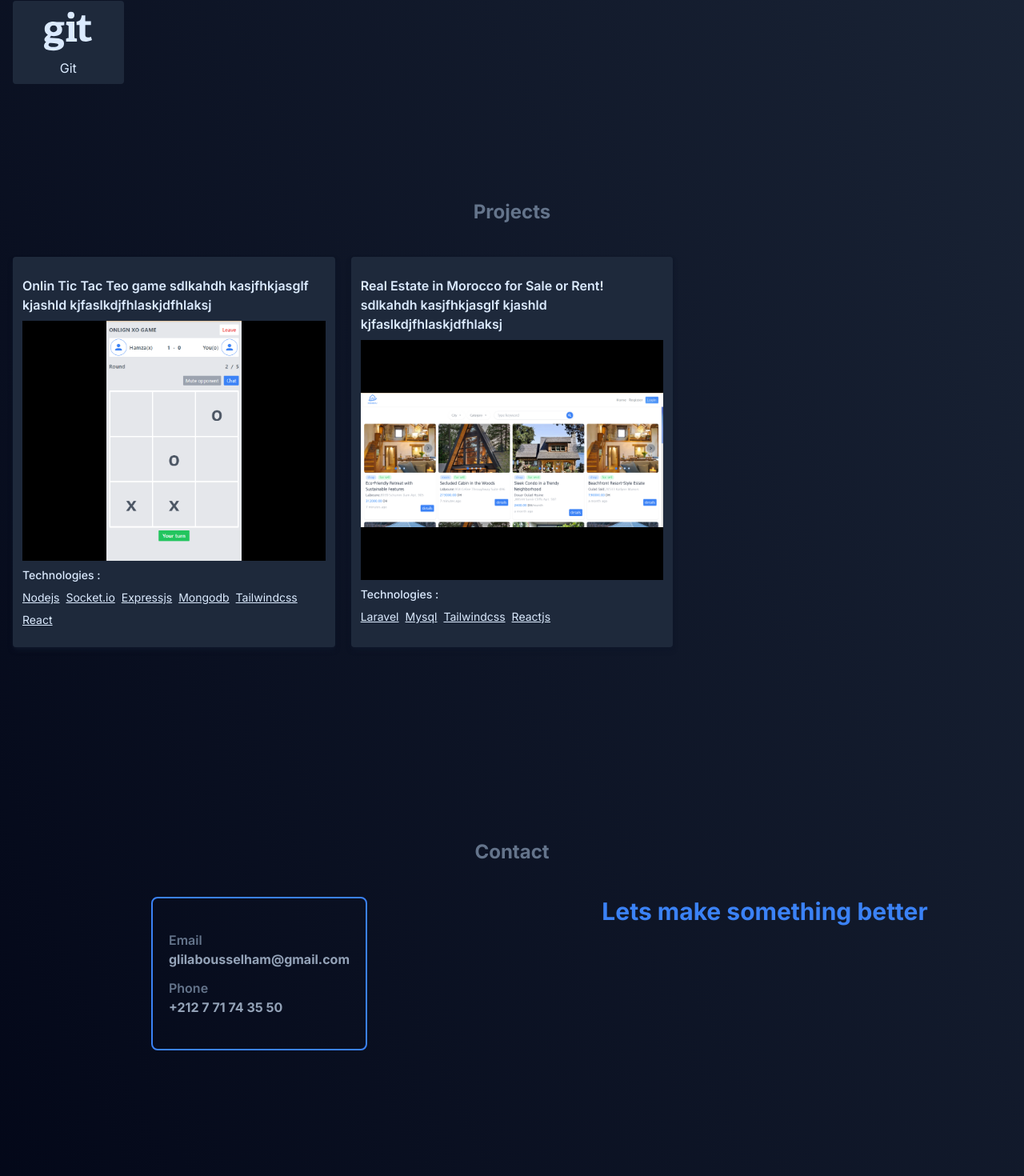
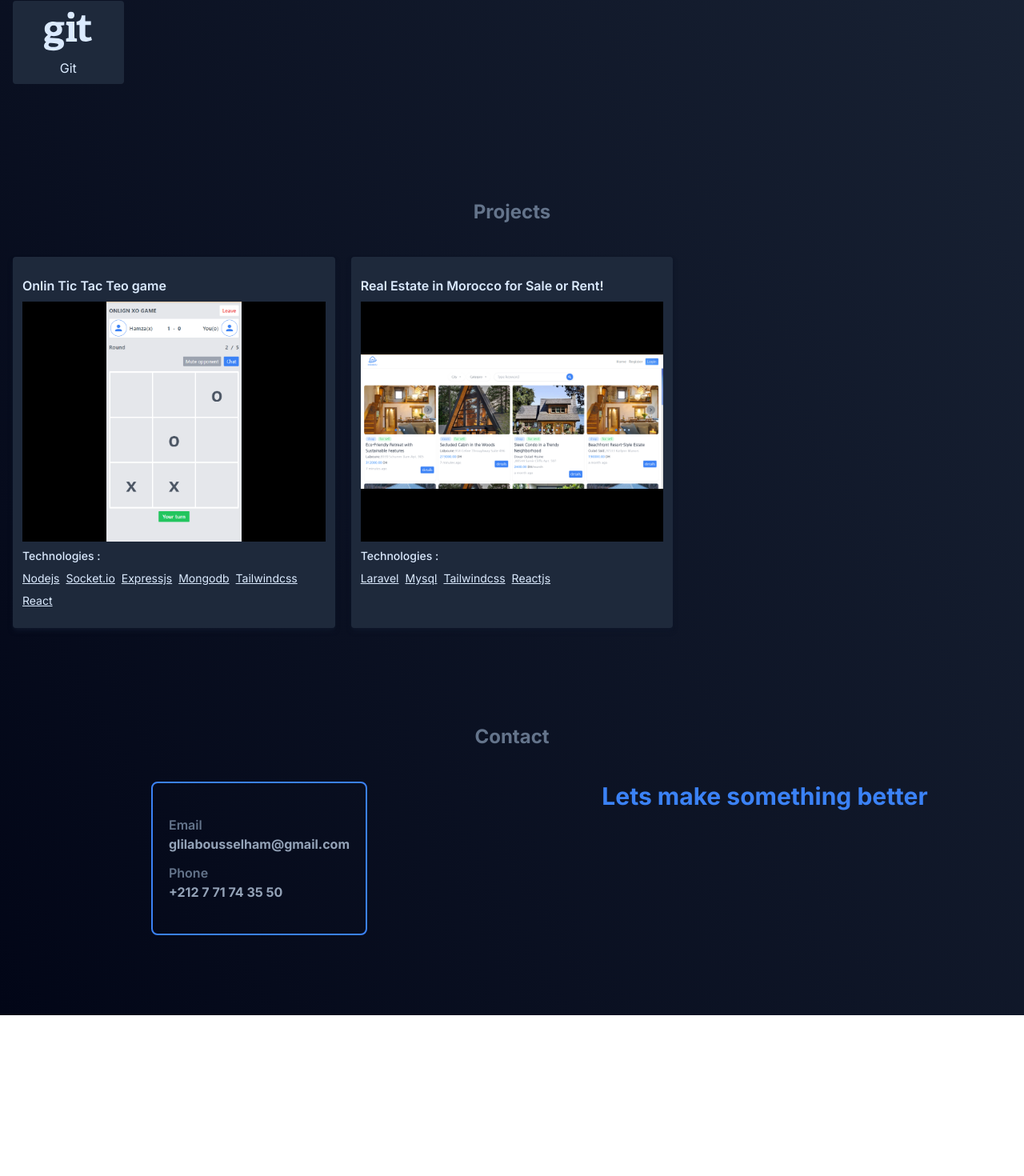
Before and after one commit to Glilabousselham/portfolio-nextjs, a Next.js app: page / in a window 1280 px wide. Shown: the part 919-2389 px from the top of the page at 80% size. After the commit the page ends 2188 px from the top, so only its background shows below. Built offline with nearby package versions, Linux system fonts and the light colour scheme.

Commit message:
fix bugs

```diff
--- a/src/components/sections/Contact.tsx
+++ b/src/components/sections/Contact.tsx
@@ -7,7 +7,7 @@ const Contact = () => {
 
 
     return (
-        <div id='contact' className={`min-h-screen pt-[100px] px-4 `}>
+        <div id='contact' className={`py-[100px] px-4 `}>
 
             <SectionTitle>Contact</SectionTitle>
             <div className='grid md:grid-cols-2 gap-4' dir='rtl'>
--- a/src/components/sections/Projects.tsx
+++ b/src/components/sections/Projects.tsx
@@ -15,7 +15,7 @@ const Projects = async () => {
 
     return (
         <>
-            <div id='projects' className={`min-h-screen pt-[100px] pb-5 px-4`}>
+            <div id='projects' className={`py-[100px] pb-5 px-4`}>
 
                 <SectionTitle>Projects</SectionTitle>
                 <div className={`
@@ -43,7 +43,7 @@ function ProjectItem({ item }: { item: any }) {
                     p-3 py-6 flex flex-col gap-2 hover:scale-[1.01] cursor-pointer transition-all duration-200
                 `}>
             <div className='flex justify-between'>
-                <div className='font-semibold text-md'>{item.title} sdlkahdh kasjfhkjasglf kjashld kjfaslkdjfhlaskjdfhlaksj</div>
+                <div className='font-semibold text-md'>{item.title} </div>
 
             </div>
             {/* images */}
```
